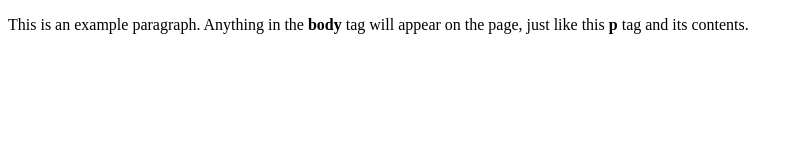
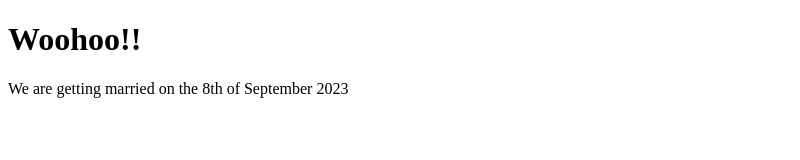
Before and after one commit to davedcusack/davedcusack.github.io, a plain HTML site: page index.html in a window 1280 px wide. Shown: the whole page, without its empty margins (0-800 px from the left). Drawn offline with Linux system fonts and the light colour scheme.

Commit message:
Updating content in index

```diff
--- a/index.html
+++ b/index.html
@@ -1,9 +1,10 @@
 <!doctype html>
 <html>
   <head>
-    <title>This is the title of the webpage!</title>
+    <title>Dave and Carries Wedding Website</title>
   </head>
+  <h1>Woohoo!!</h1>
   <body>
-    <p>This is an example paragraph. Anything in the <strong>body</strong> tag will appear on the page, just like this <strong>p</strong> tag and its contents.</p>
+    <p>We are getting married on the 8th of September 2023</p>
   </body>
 </html>
```
